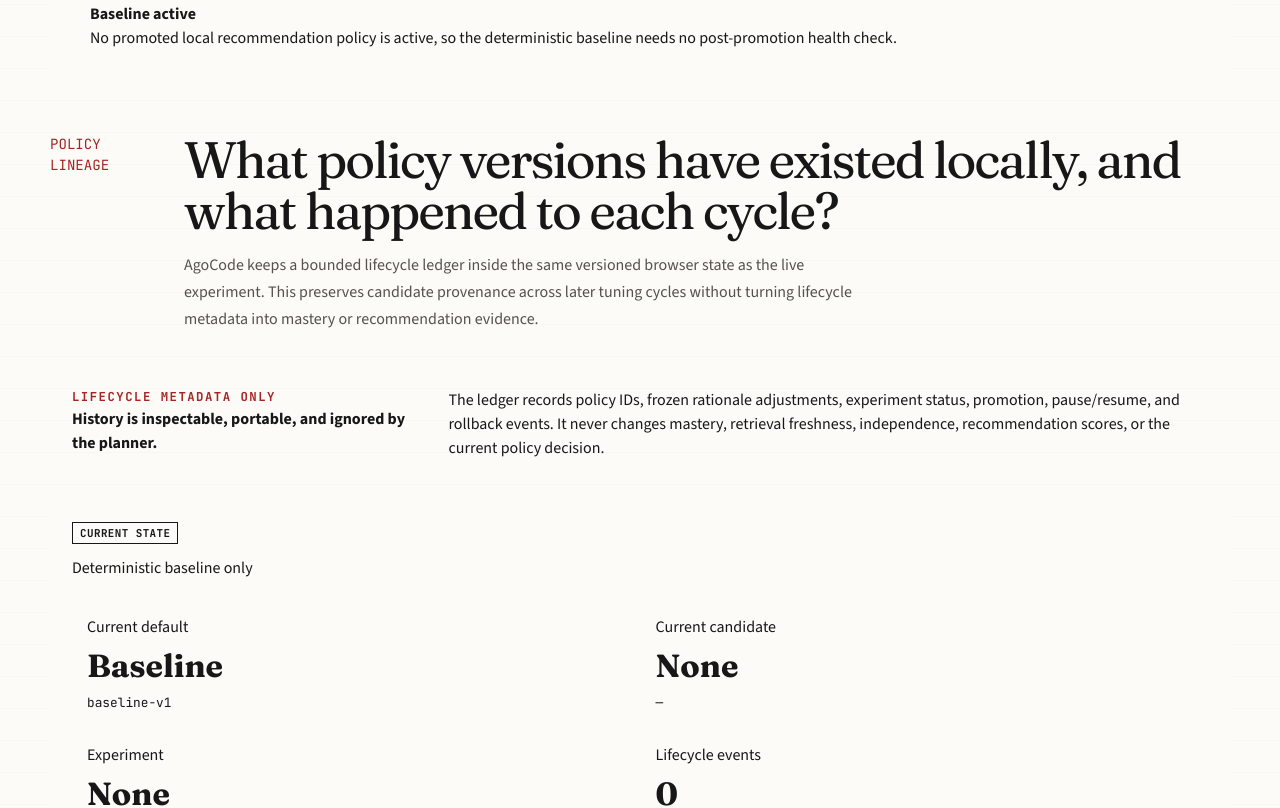
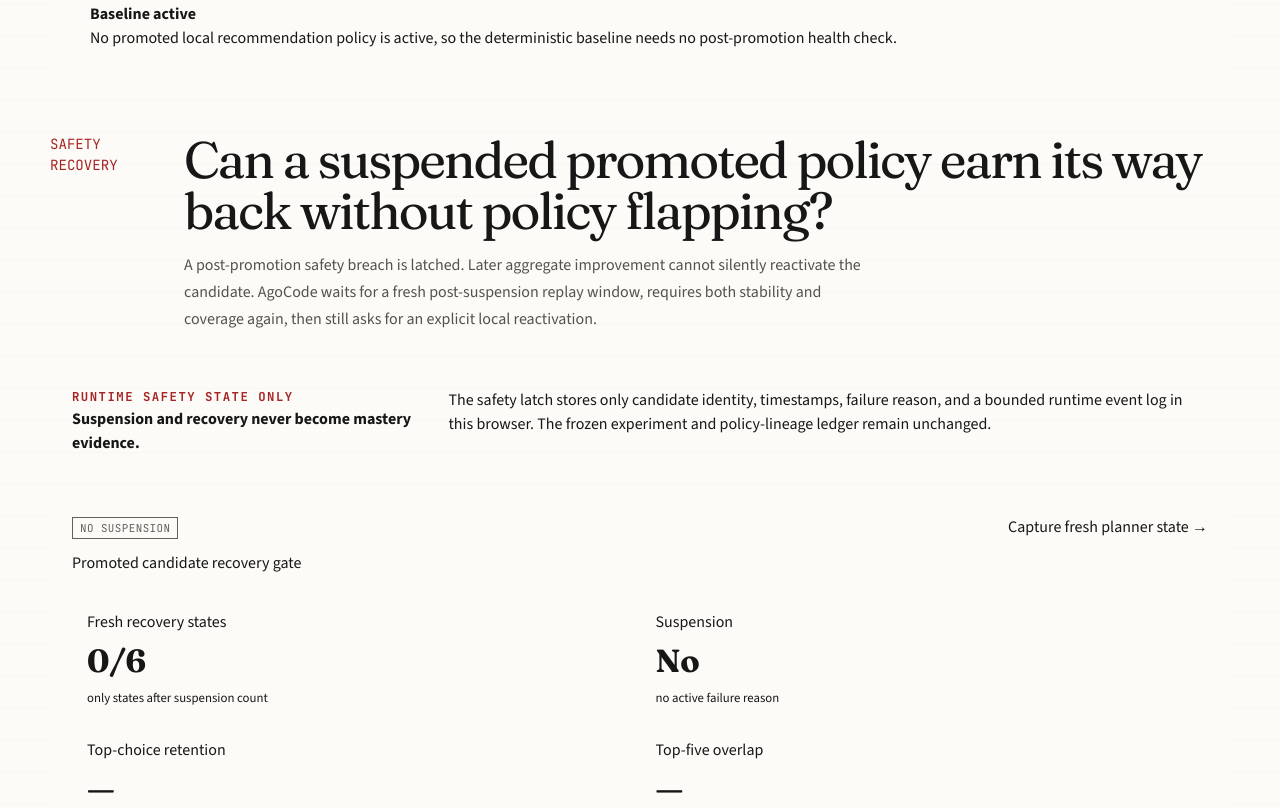
Before and after one commit to anatwork14/agocode, a Next.js app: page /progress in a window 1280 px wide. Shown: the part 10780-11588 px from the top of the page. Built offline with nearby package versions, Linux system fonts and the light colour scheme.

Commit message:
feat: add policy recovery audit to progress

```diff
--- a/app/progress/page.tsx
+++ b/app/progress/page.tsx
@@ -8,6 +8,7 @@ import { ProgressDashboard } from "@/components/progress/ProgressDashboard";
 import { RecommendationCoverageAudit } from "@/components/progress/RecommendationCoverageAudit";
 import { RecommendationPolicyHealthAudit } from "@/components/progress/RecommendationPolicyHealthAudit";
 import { RecommendationPolicyLineageAudit } from "@/components/progress/RecommendationPolicyLineageAudit";
+import { RecommendationPolicyRecoveryAudit } from "@/components/progress/RecommendationPolicyRecoveryAudit";
 import { RecommendationStabilityAudit } from "@/components/progress/RecommendationStabilityAudit";
 
 export const metadata = { title: "Progress" };
@@ -39,6 +40,7 @@ export default function ProgressPage() {
           <RecommendationStabilityAudit />
           <RecommendationCoverageAudit />
           <RecommendationPolicyHealthAudit />
+          <RecommendationPolicyRecoveryAudit />
           <RecommendationPolicyLineageAudit />
           <LearningSystemAudit />
         </section>
```
